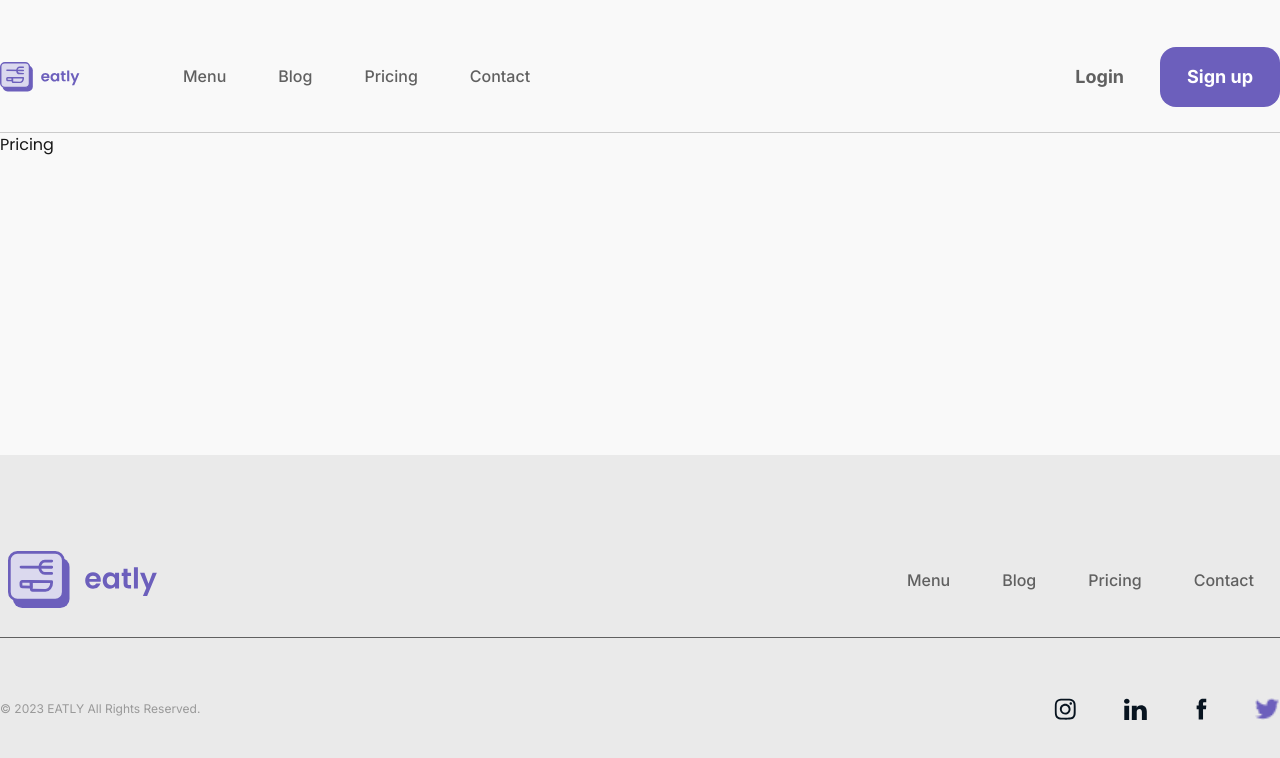
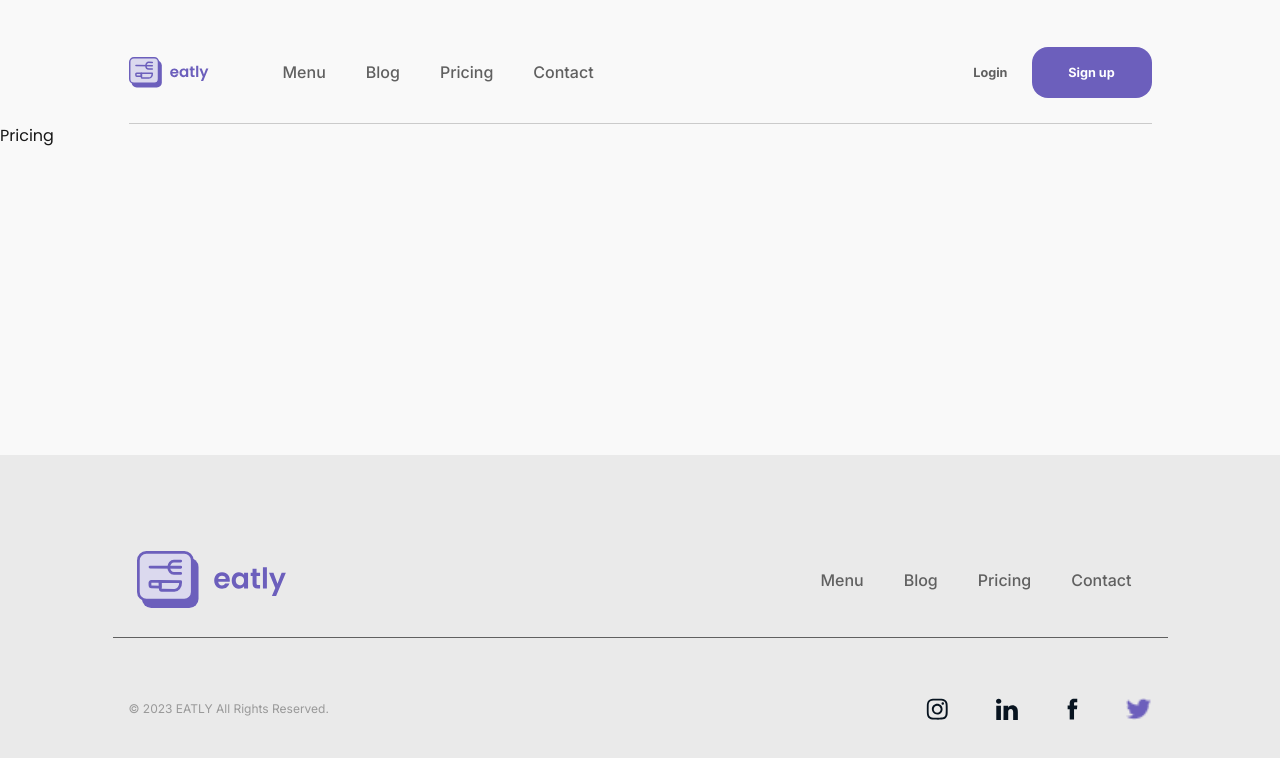
Before and after one commit to natasyo/eatly, a Next.js app: page /contact in a window 1280 px wide. Shown: the top 758 px of the page. Built offline with nearby package versions, Linux system fonts and the light colour scheme.

Commit message:
fix: container size

```diff
--- a/app/globals.scss
+++ b/app/globals.scss
@@ -6,13 +6,6 @@
   --background: #ffffff;
   --foreground: #171717;
 }
-
-/* @media (prefers-color-scheme: dark) {
-  :root {
-    --background: #0a0a0a;
-    --foreground: #ededed;
-  }
-} */
 
 body {
   color: var(--foreground);
@@ -26,18 +19,18 @@ body {
     @apply font-popins;
 
     @apply text-4.6xl;
-    @media (width >= 886px) {
+    @media (width >= 919px) {
       @apply text-5.3xl;
       letter-spacing: -1px;
     }
-    @media (width >= 1024px) {
+    @media (width >= 1090px) {
       @apply text-6xl;
     }
-    @media (width >= 1280px) {
+    @media (width >= 1296px) {
       @apply text-7xl;
       @apply tracking-[-3px];
     }
-    @media (width >= 1536px) {
+    @media (width >= 1552px) {
       @apply text-8xl;
     }
   }
@@ -46,13 +39,13 @@ body {
     line-height: 114%;
     @apply font-bold;
     @apply text-3xl;
-    @media (width >= 886px) {
+    @media (width >= 919px) {
       @apply text-4xl;
     }
-    @media (width >= 1024px) {
+    @media (width >= 1090px) {
       @apply text-4.6xl;
     }
-    @media (width >= 1280px) {
+    @media (width >= 1296px) {
       @apply text-5.1xl;
     }
   }
@@ -60,13 +53,13 @@ body {
   .h3 {
     @apply font-semibold;
     @apply text-3xl;
-    @media (width >= 886px) {
+    @media (width >= 919px) {
       @apply text-3.2xl;
     }
-    @media (width >= 1024px) {
+    @media (width >= 1090px) {
       @apply text-4.5xl;
     }
-    @media (width >= 1280px) {
+    @media (width >= 1296px) {
       @apply text-4.5xl;
     }
   }
@@ -74,10 +67,8 @@ body {
     @apply text-lg;
     @apply font-inter;
   }
-  .container {
-    @apply mx-auto;
-  }
 }
+
 .reviews {
   .slick-list {
     margin-right: -1000px;
--- a/react/components/cards/dishe.tsx
+++ b/react/components/cards/dishe.tsx
@@ -30,19 +30,19 @@ const DisheCard: FunctionComponent<DisheCardProps> = ({ className, item }) => {
       <div className="-mt-1 px-4 lg:px-6">
         <CardType type={item.type} className={`-mb-1 h-[22px] xl:mb-1`} />
         <CardTitle
-          className="mb-1 overflow-clip text-nowrap !text-base lg:!text-[23px]"
+          className="mb-1 overflow-clip text-nowrap !text-base xl:!text-[23px]"
           text={item.name}
         />
         <WaitAndRating
           wait={item.time_wait}
           rating={item.rating}
-          className="mb-3 text-base xl:text-[17px]"
+          className="!xl:text-[17px] mb-3 !text-xs"
         />
         <div className="flex items-center justify-between">
           <CardPrice price={item.price} />
           <CardAddBtn />
         </div>
-        <CardLike className="absolute right-3 top-[14px] lg:right-4 lg:top-5" />
+        <CardLike className="absolute right-3 top-[14px] xl:right-4 xl:top-5" />
       </div>
     </div>
   );
--- a/react/components/cards/ui/card-title.tsx
+++ b/react/components/cards/ui/card-title.tsx
@@ -8,7 +8,7 @@ interface CardTitleProps {
 const CardTitle: FunctionComponent<CardTitleProps> = ({ text, className }) => {
   return (
     <p
-      className={`text-ellipsis whitespace-nowrap font-popins text-lg font-semibold text-eatly-black-500 lg:text-[25.79px] ${className}`}
+      className={`text-ellipsis whitespace-nowrap font-popins text-lg font-semibold text-eatly-black-500 lg:text-lg xl:text-[25.79px] ${className}`}
     >
       {text}
     </p>
--- a/react/sections/main-page/dashboard.tsx
+++ b/react/sections/main-page/dashboard.tsx
@@ -11,10 +11,10 @@ const Dashboard: FunctionComponent = () => {
   return (
     <div>
       <div className="container flex justify-between border-b border-eatly-gray pb-[120px] pt-[104px]">
-        <div className="max-w-[500px]">
-          <p className="mb-12 pl-3 font-popins text-5xl font-bold leading-[116%] tracking-[0.01em]">
+        <div className="max-w-[514px]">
+          <h2 className="mb-12 pl-3 font-popins leading-[116%] tracking-[0.01em]">
             Control <span className="text-eatly-violet">Purchases</span> Via Dashboard
-          </p>
+          </h2>
           {purcharses.map((item) => (
             <Purchase purcharse={item} key={item.id} className="mb-[15px] w-[345px]" />
           ))}
--- a/react/sections/main-page/download.tsx
+++ b/react/sections/main-page/download.tsx
@@ -15,7 +15,7 @@ const DownLoad: FunctionComponent = () => {
             height={downImg.height}
             width={downImg.width}
             alt="Premium Quality For Your Health"
-            className="md:w-[264px] lg:w-auto"
+            className="max-h-[625px] md:w-[264px] lg:w-auto"
           />
         </div>
         <div className="max-w-[398px] lg:max-w-[547px]">
--- a/react/sections/main-page/top-dishes.tsx
+++ b/react/sections/main-page/top-dishes.tsx
@@ -25,14 +25,14 @@ const TopDishes: FunctionComponent<TopDishesProps> = ({ className }) => {
   }, []);
   return (
     <div className={`${className ? className : ''}`}>
-      <div className="container border-b border-eatly-gray pb-[132px] pt-16 lg:pt-21">
+      <div className="container border-b border-eatly-gray pb-[91px] pt-16 lg:pb-[132px] lg:pt-21">
         <h3 className="mb-10 text-center lg:mb-15">
           Our Top <span className="text-eatly-violet">Dishes</span>
         </h3>
         <div className="grid grid-cols-5 gap-[21px] xl:gap-[31px] 2xl:grid-cols-6">
           {items ? items.map((item) => <DisheCard item={item} key={item.id} />) : <p>Loading</p>}
         </div>
-        <div className="container mt-18 flex justify-end">
+        <div className="container mt-11 flex justify-end lg:mt-18">
           <BtnMore href="/" text="View All" />
         </div>
       </div>
--- a/tailwind.config.ts
+++ b/tailwind.config.ts
@@ -84,23 +84,31 @@ export default {
       padding: { ...sizes },
       margin: { ...sizes },
     },
+    screens: {
+      '2xl': '1568px',
+      xl: '1312px',
+      lg: '1056px',
+      md: '918px',
+      sm: '672px',
+    },
     container: {
       padding: {
-        DEFAULT: '0',
+        DEFAULT: '1rem',
         xl: '1rem',
       },
+      center: true,
       screens: {
-        '2xl': { max: '1535px' },
-        xl: { max: '1279px' },
-        lg: { max: '1023px' },
-        md: { max: '885px' },
-        sm: { max: '639px' },
+        '2xl': { max: '1567px' },
+        xl: { max: '1311px' },
+        lg: { max: '1055px' },
+        md: { max: '917px' },
+        sm: { max: '671px' },
 
-        minsm: { min: '640px' },
-        minmd: { min: '886px' },
-        minlg: { min: '1024px' },
-        minxl: { min: '1280px' },
-        min2xl: { min: '1536px' },
+        minsm: { min: '672px' },
+        minmd: { min: '918px' },
+        minlg: { min: '1055px' },
+        minxl: { min: '1312px' },
+        min2xl: { min: '1568px' },
       },
     },
   },
```
Also changed, not shown: public/img/Mobile-down.png.
